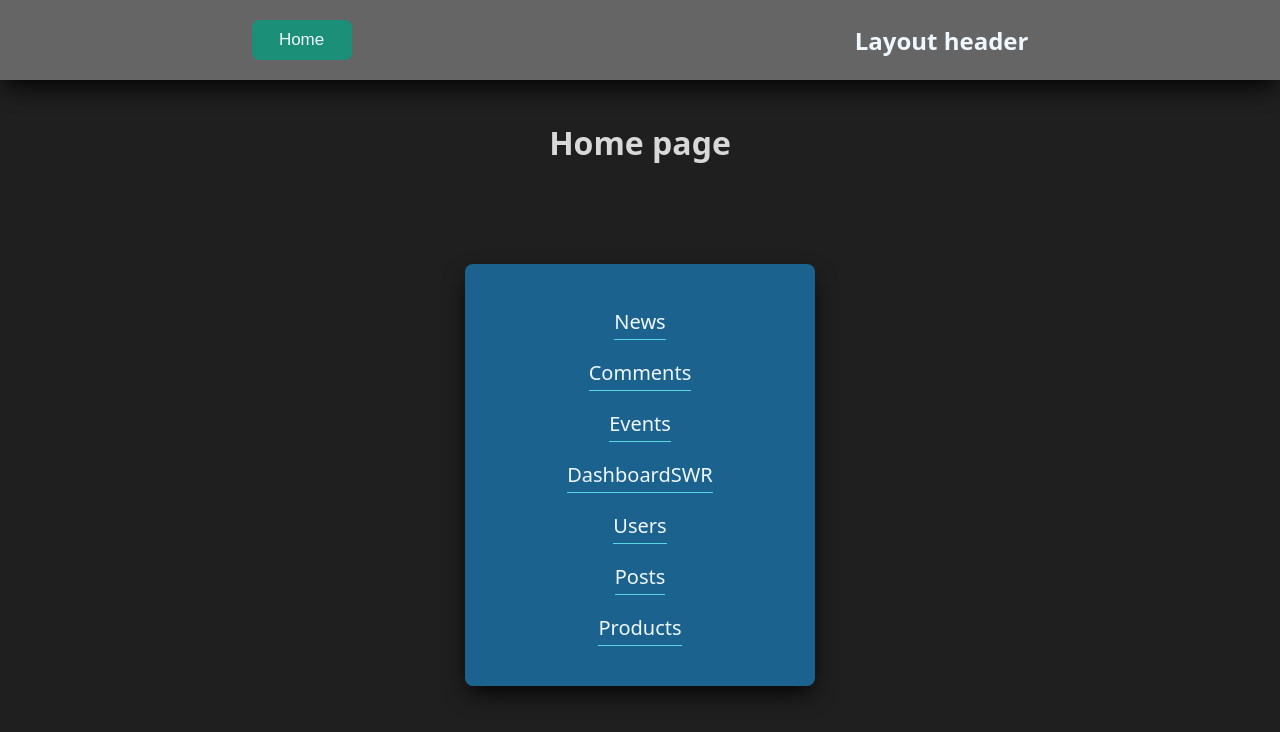
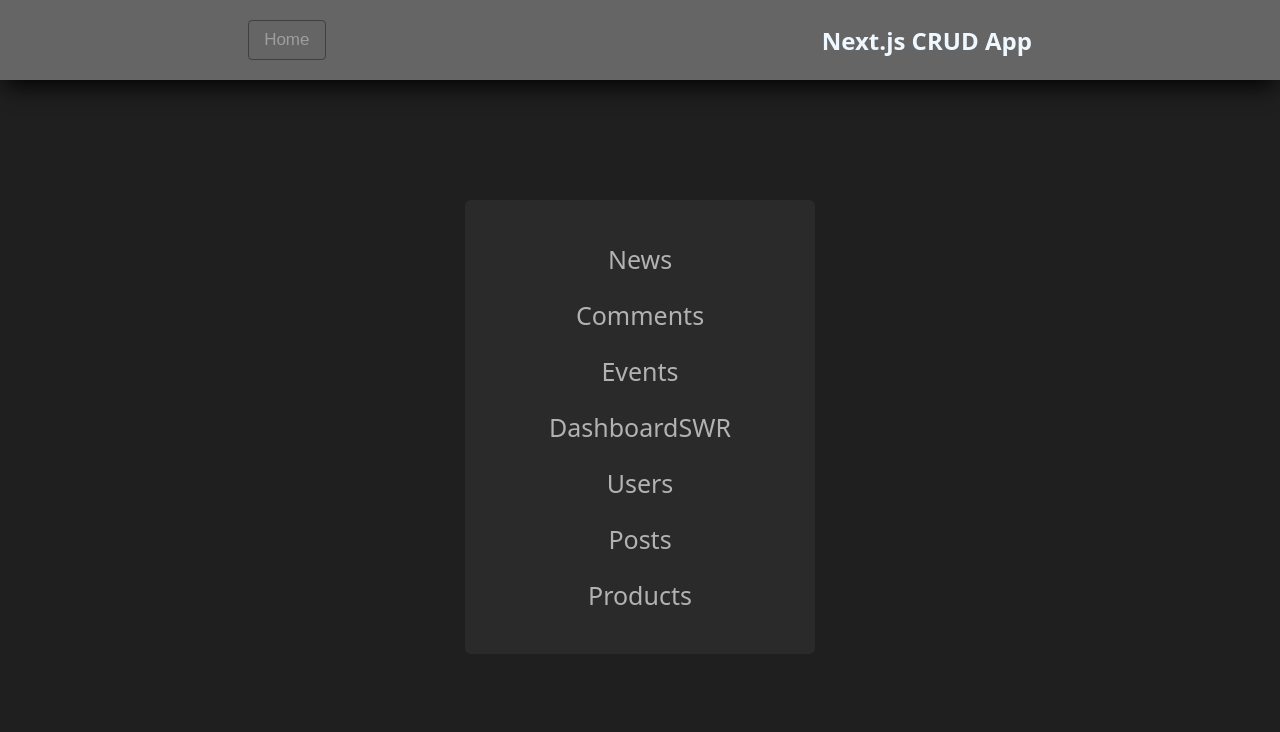
Before and after one commit to romantrynko/next-codevolution, a Next.js app: page / in a window 1280 px wide. Shown: the top 732 px of the page. Built offline with nearby package versions, Linux system fonts and the light colour scheme.

Commit message:
added styles

```diff
--- a/pages/_app.js
+++ b/pages/_app.js
@@ -8,10 +8,10 @@ function MyApp({ Component, pageProps }) {
   return (
     <Layout>
       <div className="header">
-        <button className="sort-button" onClick={() => router.push('/')}>
+        <button className="button" onClick={() => router.push('/')}>
           Home
         </button>
-        <h2>Layout header</h2>
+        <h2>Next.js CRUD App</h2>
       </div>
       <div className="filler"></div>
       <Component {...pageProps} />
--- a/pages/index.js
+++ b/pages/index.js
@@ -3,7 +3,7 @@ import Link from 'next/link';
 const Home = () => {
   return (
     <>
-      <h1>Home page</h1>
+      {/* <h1>Home page</h1> */}
       <div className="nav-menu">
         <Link href="/news">
           <a>News</a>
--- a/pages/news/index.js
+++ b/pages/news/index.js
@@ -5,13 +5,13 @@ const NewsArticlesList = ({ articles }) => {
     <div>
       <div className="sort-options">
         <button
-          className="sort-button"
+          className="button"
           onClick={() => router.push('/news/sports')}
         >
           Sports
         </button>
         <button
-          className="sort-button"
+          className="button"
           onClick={() => router.push('/news/politics')}
         >
           Politics
--- a/styles/globals.css
+++ b/styles/globals.css
@@ -23,16 +23,16 @@ body {
 
 a {
   font-weight: 300;
-  color: aliceblue;
-  font-size: 20px;
+  color: rgb(178, 178, 178);
+  font-size: 25px;
   text-decoration: none;
-  margin-bottom: 15px;
-  border-bottom: 1px solid rgb(88, 213, 227);
+  margin-bottom: 18px;
   width: fit-content;
   display: flex;
   justify-content: center;
   align-items: center;
-  height: 35px;
+  height: 38px;
+  box-sizing: border-box;
 }
 
 a:last-child {
@@ -40,9 +40,10 @@ a:last-child {
 }
 
 a:hover {
-  transform: scale(1.23);
-  color: rgb(129, 215, 129);
+  transform: scale(1.02);
+  color: rgb(255, 255, 255);
   transition-duration: 300ms;
+  border-bottom: 2px solid rgb(242, 166, 52);
 }
 
 a:active {
@@ -106,11 +107,11 @@ a:not(:hover) {
   display: flex;
   flex-direction: column;
   align-items: center;
-  background-color: rgb(27, 98, 143);
-  box-shadow: 0 10px 25px -5px rgb(0, 0, 0);
+  background-color: rgba(255, 255, 255, 0.05);
+  /* box-shadow: 0 10px 25px -5px rgb(0, 0, 0); */
   width: 350px;
   margin: 100px auto;
-  border-radius: 8px;
+  border-radius: 6px;
   padding: 40px 0px;
 }
 
@@ -179,29 +180,37 @@ a:not(:hover) {
   margin: 20px auto
 }
 
-.sort-button {
-  width: 100px;
+.button {
+  /* width: 100px; */
+  padding: 0 15px;
   height: 40px;
   border: none;
   font-size: 17px;
-  border-radius: 7px;
-  background-color: rgb(27, 143, 120);
-  color: aliceblue;
+  border-radius: 4px;
+  background-color: rgba(27, 143, 120, 0);
+  border: 1px solid rgb(64, 64, 64);
+  color: rgb(158, 158, 158);
   cursor: pointer;
 }
 
-.sort-button:hover {
-  box-shadow: 0 10px 15px -5px rgba(0, 0, 0, 0.15);
-  background-color: rgb(22, 102, 86);
+.width-fit-content {
+  width: fit-content;
+}
+
+.button:hover {
+  /* box-shadow: 0 10px 15px -5px rgba(0, 0, 0, 0.35); */
+  background-color: rgba(60, 167, 145, 0.2);
+  border: 1px solid rgb(20, 153, 118);
+  color: white;
   transform: translateY(-1px);
   transition-duration: 300ms;
 }
 
-.sort-button:not(:hover) {
+.button:not(:hover) {
   transition-duration: 200ms;
 }
 
-.sort-button:active {
+.button:active {
   box-shadow: 0 10px 15px -5px rgb(0, 0, 0);
   background-color: rgb(14, 70, 59);
   transform: translateY(1px);
@@ -219,11 +228,6 @@ a:not(:hover) {
   background-color: rgba(113, 56, 154, 0.591);
   width: 70%;
   margin: 50px auto;
-}
-
-.sport {
-  width: 200px;
-  margin-top: 10px;
 }
 
 .card-height {
@@ -249,7 +253,7 @@ a:not(:hover) {
 }
 
 input {
-  width: 100%;
+  width: 70%;
   border: none;
   height: 35px;
   border-radius: 4px;
@@ -257,15 +261,19 @@ input {
   font-size: 20px;
   color: rgb(218, 218, 218);
   padding-left: 8px;
-  margin-bottom: 15px;
 }
 
-.comment-input {
-  width: 70%;
+.comment-input-container {
+  width: 90%;
+  display: flex;
+  flex-direction: row;
+  justify-content: space-around;
+  margin-bottom: 20px;
 }
 
 input::placeholder {
   color: rgb(195, 195, 195);
+  text-align: center;
 }
 
 .event-form {
@@ -275,6 +283,10 @@ input::placeholder {
   align-items: center;
   margin: 15px auto;
   width: 65%;
+}
+
+.event-input {
+  margin-bottom: 10px;
 }
 
 .add-button {
```
Also changed, not shown: components/EventForm.js (+20 -4 lines), pages/comments/index.js (+6 -3 lines).
